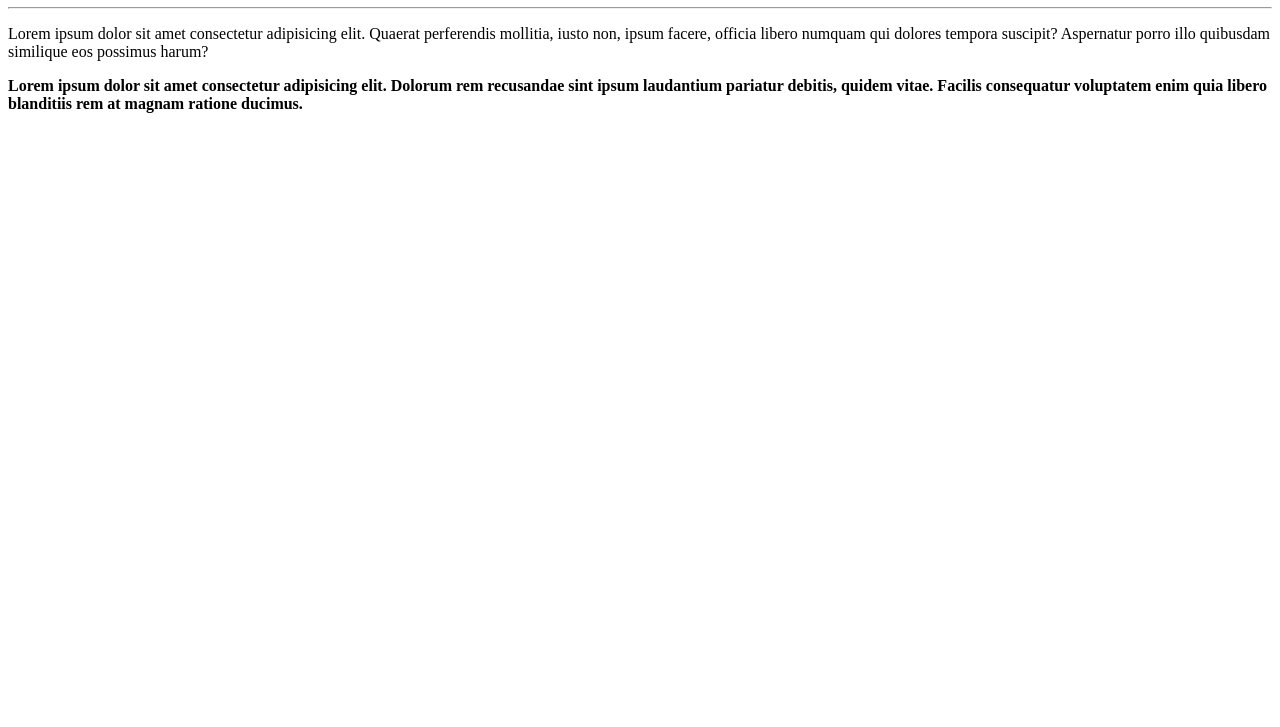
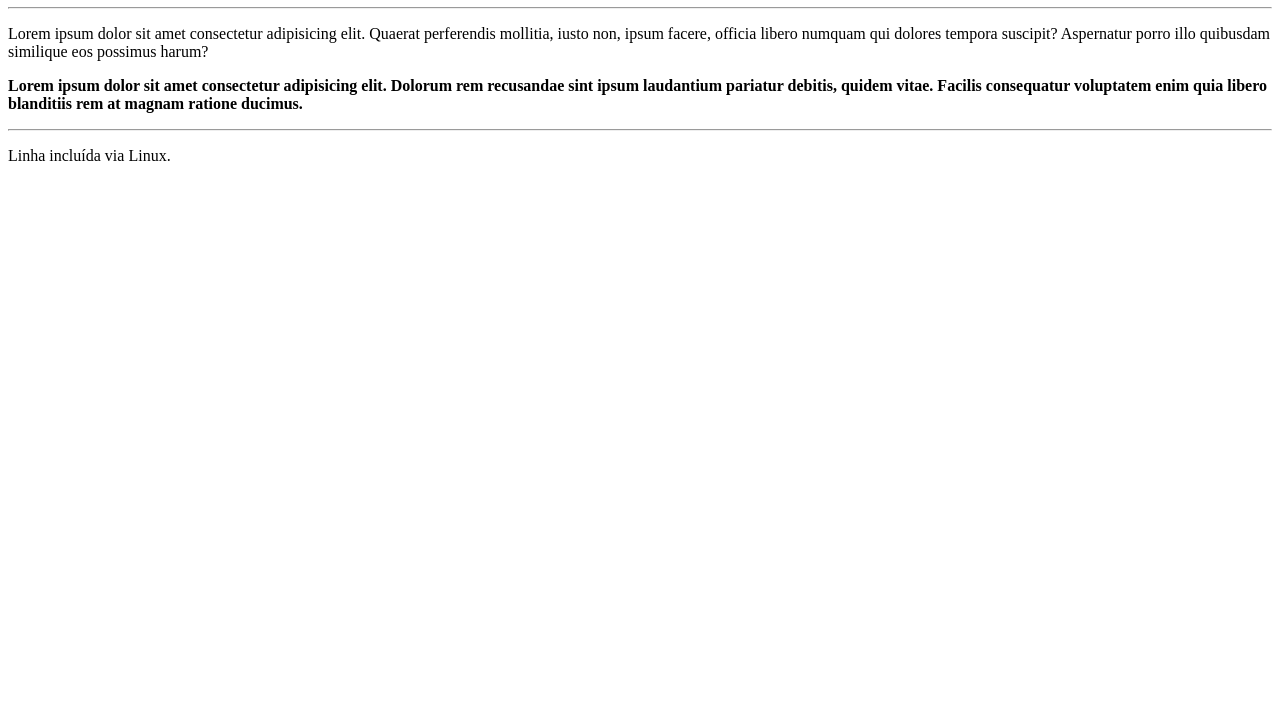
Before and after one commit to soaresjackson/ola-mundo, a plain HTML site: page site-exemplo/index.html in a window 1280 px wide. Shown: the part 73-800 px from the top of the page. Drawn offline with Linux system fonts and the light colour scheme.

Commit message:
index.html: Alteração #2
Alteração realizada em ambiente Linux.

```diff
--- a/site-exemplo/index.html
+++ b/site-exemplo/index.html
@@ -11,5 +11,7 @@
     <hr>
     <p>Lorem ipsum dolor sit amet consectetur adipisicing elit. Quaerat perferendis mollitia, iusto non, ipsum facere, officia libero numquam qui dolores tempora suscipit? Aspernatur porro illo quibusdam similique eos possimus harum?</p>
     <p><b>Lorem ipsum dolor sit amet consectetur adipisicing elit. Dolorum rem recusandae sint ipsum laudantium pariatur debitis, quidem vitae. Facilis consequatur voluptatem enim quia libero blanditiis rem at magnam ratione ducimus.</b></p>
+    <hr>
+    <p>Linha incluída via Linux.</p>
 </body>
 </html>
```
